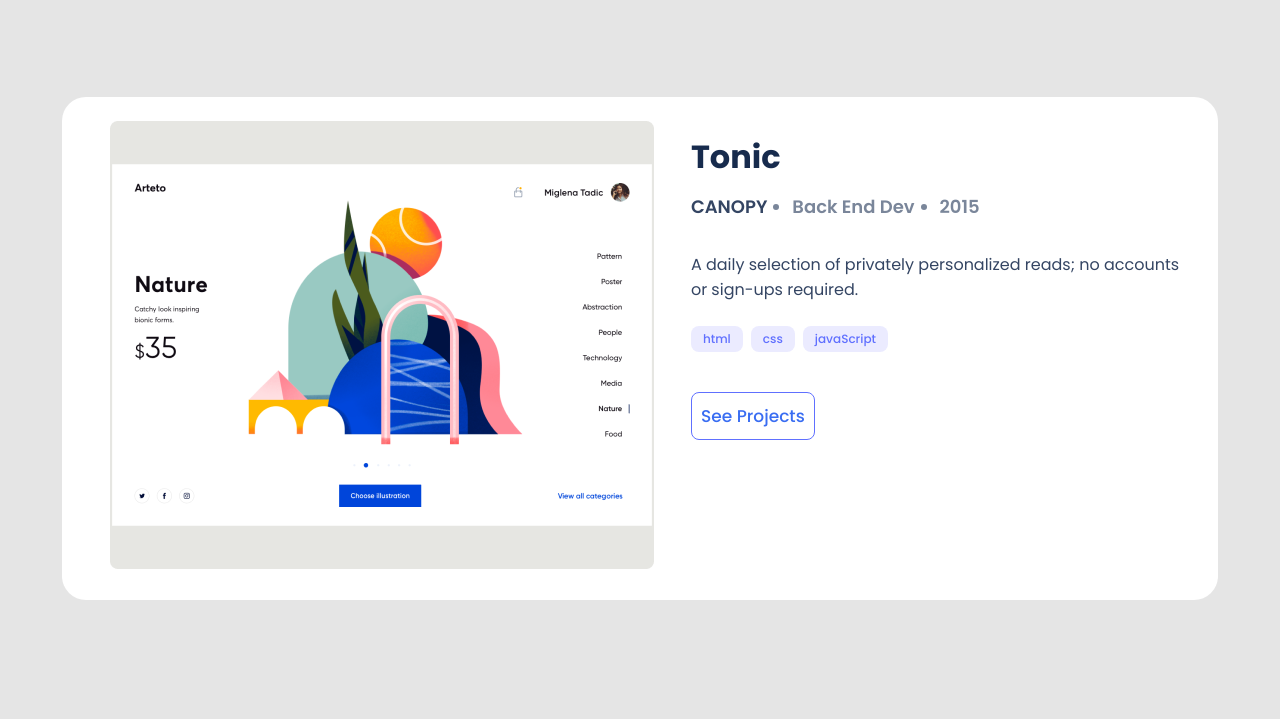
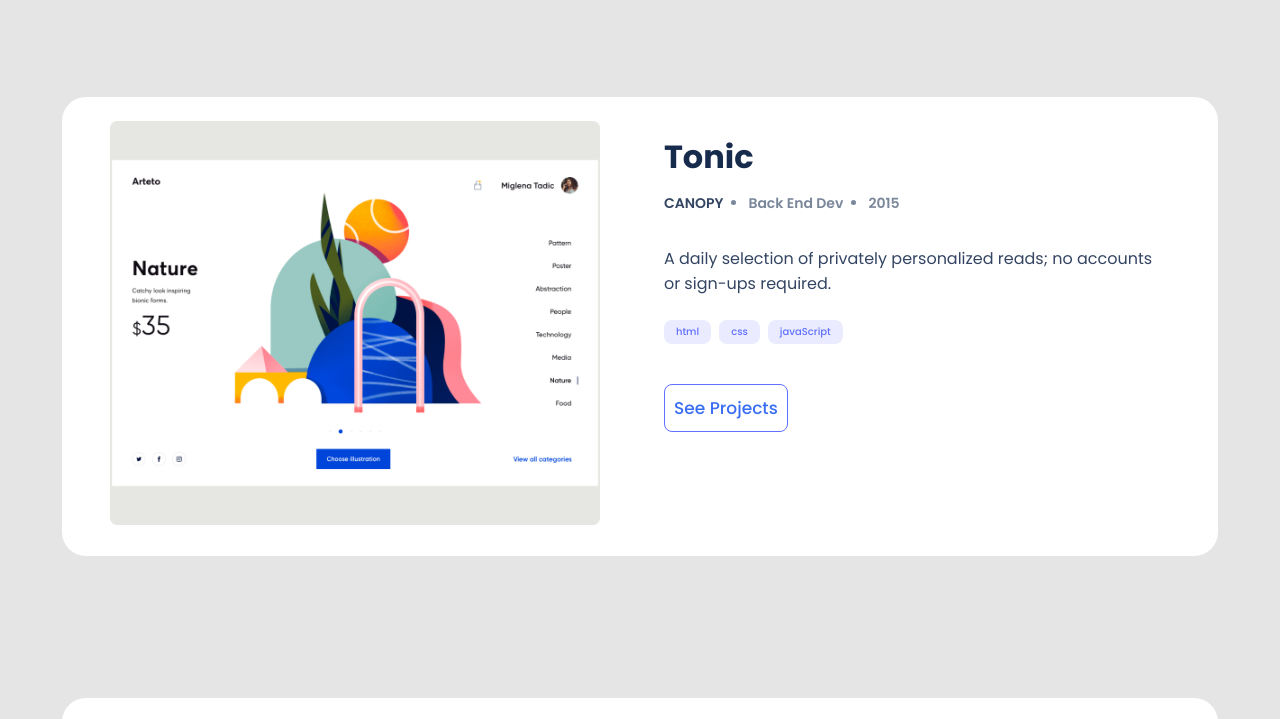
Before and after one commit to Banstein/Portfolio-Desktop, a website: page index.html in a window 1280 px wide. Shown: the part 1200-1919 px from the top of the page. Drawn offline with Linux system fonts and the light colour scheme.

Commit message:
Update file, fixed media queries

```diff
--- a/index.html
+++ b/index.html
@@ -40,9 +40,9 @@
         </ul>
       </section>
     </article>
-    <article>
+    <article class="cards-parent">
       <section class="card">
-        <div class="image-block"><img src="/images/card-1.png" alt="Missed Image" class="card-image reverse"></div>
+        <div class="image-block method1"><img src="/images/card-1.png" alt="Missed Image" class="card-image reverse"></div>
         <div class="card-block">
           <h2 class="card-header">Tonic</h2>
           <div class="card-title-container">
@@ -91,7 +91,7 @@
         </div>
       </section>
       <section class="card">
-        <div class="image-block"><img src="/images/card-3.png" alt="Missed Image" class="card-image"></div>
+        <div class="image-block method1"><img src="/images/card-3.png" alt="Missed Image" class="card-image"></div>
         <div class="card-block">
           <h2 class="card-header">Facebook 360</h2>
           <div class="card-title-container">
--- a/style.css
+++ b/style.css
@@ -262,7 +262,7 @@ footer {
   background-color: #6070ff;
   display: flex;
   padding: 105px 24px 8px 24px;
-  margin-top: 103px;
+  margin: 103px auto 0 auto;
   border-top-left-radius: 100px;
 }
 
@@ -340,17 +340,30 @@ footer {
 }
 
 @media (min-width: 992px) {
-  header article,
-  main > section {
-    width: calc(100% - 60px);
-    margin: 0 auto;
+  .card {
+    width: calc(100% - 120px);
+    margin-left: auto;
+    margin-right: auto;
+  }
+
+  .card-title li {
+    font-size: 14px;
+  }
+
+  .card-skills li {
+    font-size: 10px;
+  }
+
+  .card-image {
+    width: 490px;
+    height: 404px;
   }
 }
 
 @media (min-width: 1100px) {
-  header article,
-  main > section {
-    width: calc(100% - 60px);
-    margin: 0 auto;
+  .card {
+    width: calc(100% - 120px);
+    margin-left: auto;
+    margin-right: auto;
   }
 }
```
